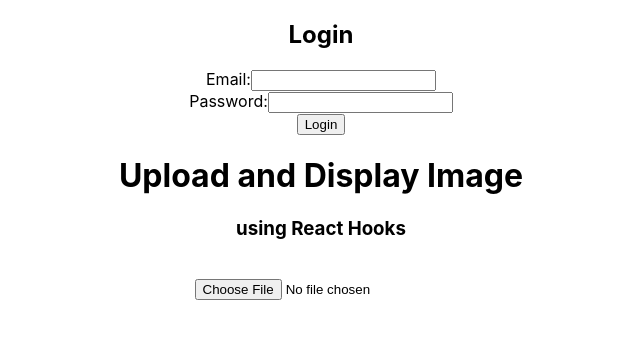
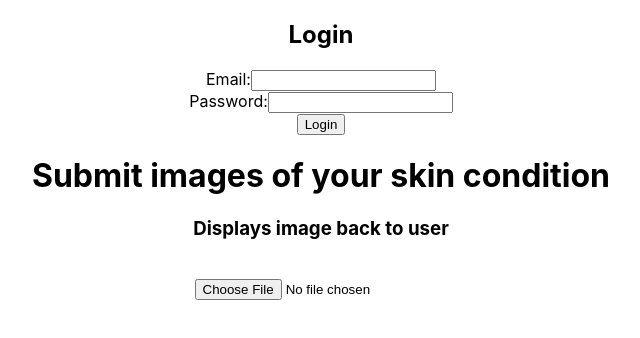
Before and after one commit to StrBoll/OpenDermatology, a React (Create React App) app in the folder react-app/: page /login in a window 1280 px wide. Shown: the top 338 px of the page, without its empty margins (319-959 px from the left). Built offline with nearby package versions, Linux system fonts and the light colour scheme.

Commit message:
add any pic now

```diff
--- a/react-app/src/components/Uploadimage.js
+++ b/react-app/src/components/Uploadimage.js
@@ -6,8 +6,8 @@ const Image = () => {
   return (
     <div>
 
-      <h1>Upload and Display Image</h1>
-      <h3>using React Hooks</h3>
+      <h1>Submit images of your skin condition</h1>
+      <h3>Displays image back to user</h3>
 
 
       {selectedImage && (
```
